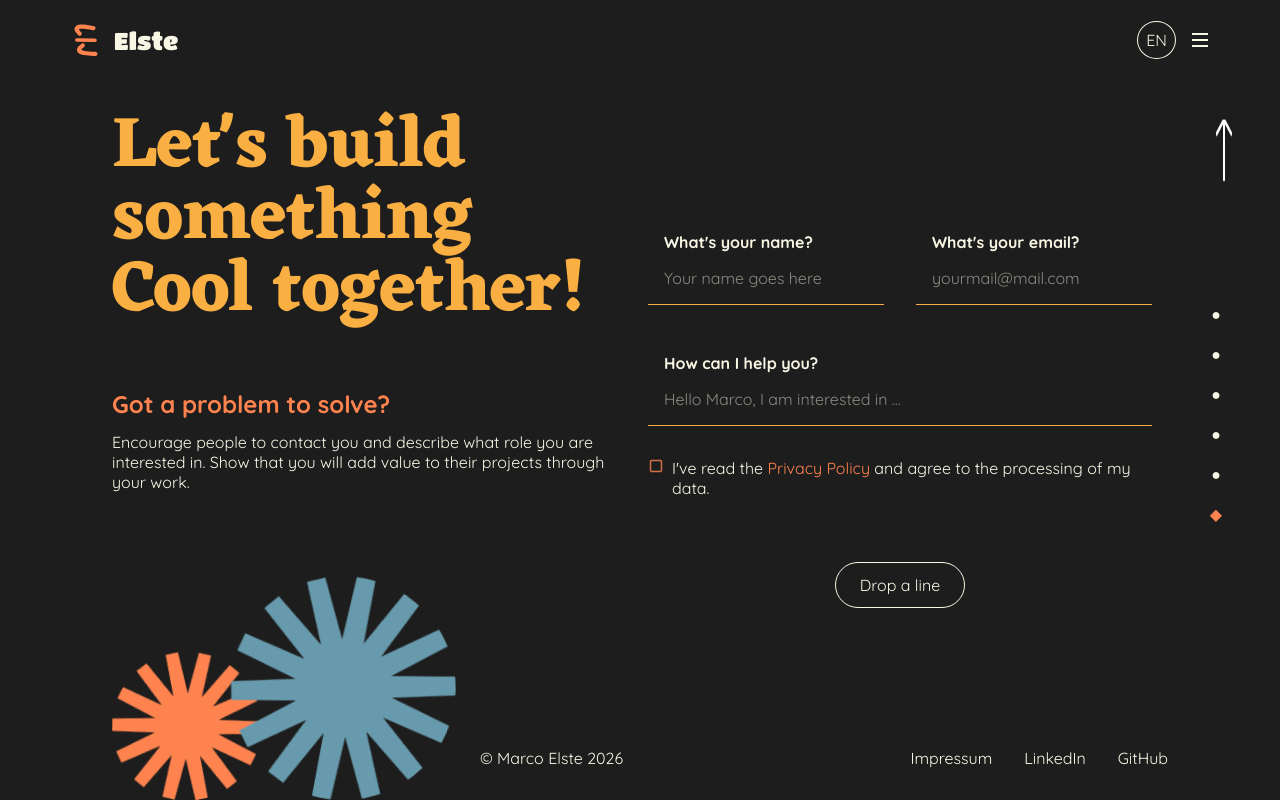
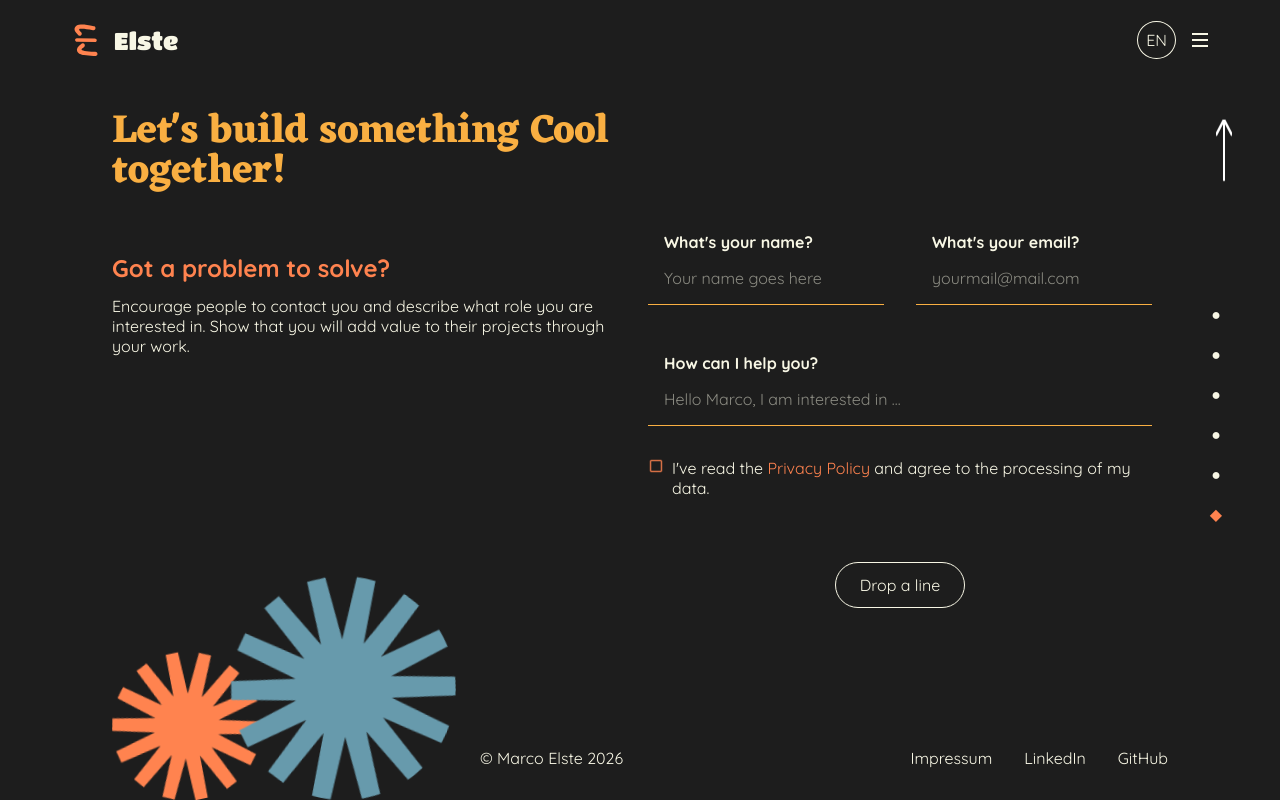
Before and after one commit to elma1989/portfolio, an Angular app: page / in a window 1280 px wide. Both pictures are taken after a click on the button "Get in Touch". Built offline with nearby package versions, Linux system fonts and the light colour scheme.

Commit message:
style: Updated contact-section.component.html - Change break point tile to 2xl

```diff
--- a/src/app/main-content/contact-section/contact-section.component.html
+++ b/src/app/main-content/contact-section/contact-section.component.html
@@ -6,7 +6,7 @@
         <header class="w-full lg:w-2/5 xl:w-1/2 2xl:w-full
         flex flex-col gap-8 lg:gap-16">
             <h1 class="font-eczar tx-yellow
-            text-[2.5rem]/[2.5rem] xl:text-[4.5rem]/[4.5rem]"
+            text-[2.5rem]/[2.5rem] 2xl:text-[4.5rem]/[4.5rem]"
             >{{ 'contact.title' | translate }}</h1>
             <div class="desc w-full
             flex flex-col gap-4">
```
Also changed, not shown: 1 other file (tests, documents, lock files or other folders).
